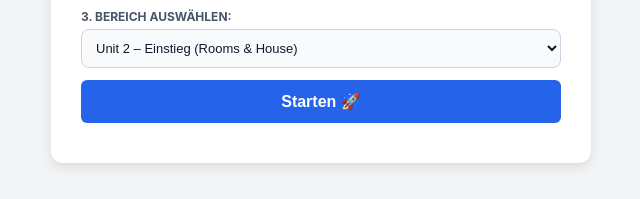
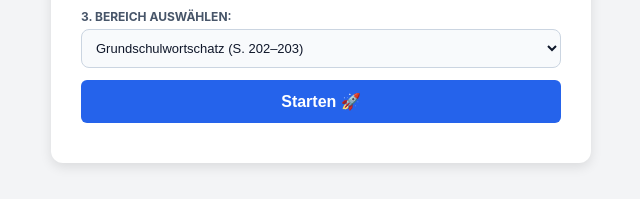
Before and after one commit to DudeThms/Vokabel-Fine, a plain HTML site: page index.html in a window 1280 px wide. Shown: the part 411-610 px from the top of the page, 319-959 px from the left. Drawn offline with Linux system fonts and the light colour scheme.

Commit message:
Enhance vocabulary selection and loading in index.html
Added dynamic content loading and improved structure for vocabulary selection.

```diff
--- a/index.html
+++ b/index.html
@@ -138,6 +138,7 @@
     .btn-next { background-color: #10b981; margin-top: 10px; }
     .btn-next:hover { background-color: #059669; }
 
+    /* Lernmodus Styles */
     .learn-container {
       text-align: left;
       margin-bottom: 15px;
@@ -248,7 +249,9 @@
     </div>
 
     <label id="select-label" for="unit-select">3. Bereich auswählen:</label>
-    <select id="unit-select"></select>
+    <select id="unit-select">
+      <!-- Wird dynamisch per JS befüllt -->
+    </select>
 
     <button id="start-btn" class="action-btn" onclick="startApp()">Starten 🚀</button>
   </div>
@@ -273,7 +276,9 @@
             <th>Deutsch</th>
           </tr>
         </thead>
-        <tbody id="learn-table-body"></tbody>
+        <tbody id="learn-table-body">
+          <!-- Zeilen werden per JS geladen -->
+        </tbody>
       </table>
     </div>
     <div class="pagination-row">
@@ -316,12 +321,13 @@
   </div>
 </div>
 
+<!-- Externe Wortschatz-Datei einbinden -->
 <script src="englisch.js"></script>
 
 <script>
-  let appMode = 'learn';
-  let structMode = 'single';
-  let hiddenColumn = null;
+  let appMode = 'learn';       // 'learn' oder 'quiz'
+  let structMode = 'single';   // 'single' oder 'unit'
+  let hiddenColumn = null;     // null, 'de' oder 'foreign'
 
   let activeVocabList = [];
   let currentLearnPage = 0;
@@ -367,15 +373,22 @@
 
     if (structMode === 'single') {
       const sections = [
-        { val: "u2_intro", label: "Unit 2 – Einstieg (Rooms & House)" },
-        { val: "u2_a", label: "Unit 2 – Part A" },
-        { val: "u2_b", label: "Unit 2 – Part B" },
-        { val: "u2_c", label: "Unit 2 – Part C" },
-        { val: "u2_txt", label: "Unit 2 – Text & Special days" },
-        { val: "u3_intro", label: "Unit 3 – Clubs and hobbies" },
-        { val: "u3_a", label: "Unit 3 – Part A" },
-        { val: "u3_b", label: "Unit 3 – Part B" },
-        { val: "u3_c", label: "Unit 3 – Part C" }
+        { val: "gs_1", label: "Grundschulwortschatz (S. 202–203)" },
+        { val: "hwg_1", label: "Here we go (S. 204–207)" },
+        { val: "u1_1", label: "Unit 1 – The first day at school (S. 210)" },
+        { val: "u1_a", label: "Unit 1 – Part A (S. 211–212)" },
+        { val: "u1_b", label: "Unit 1 – Part B (S. 212–214)" },
+        { val: "u1_c", label: "Unit 1 – Part C & Text (S. 214–215)" },
+        { val: "u2_intro", label: "Unit 2 – Einstieg (S. 217)" },
+        { val: "u2_a", label: "Unit 2 – Part A (S. 217–219)" },
+        { val: "u2_b", label: "Unit 2 – Part B (S. 219)" },
+        { val: "u2_c", label: "Unit 2 – Part C (S. 220–221)" },
+        { val: "u2_txt", label: "Unit 2 – Text & Special days (S. 221–222)" },
+        { val: "u3_intro", label: "Unit 3 – Clubs and hobbies (Einstieg, S. 223)" },
+        { val: "u3_a", label: "Unit 3 – Part A (S. 223–225)" },
+        { val: "u3_b", label: "Unit 3 – Part B (S. 225–226)" },
+        { val: "u3_c", label: "Unit 3 – Part C (S. 226–227)" },
+        { val: "u3_txt", label: "Unit 3 – Text & Shopping (S. 228–229)" }
       ];
 
       sections.forEach(sec => {
@@ -386,8 +399,11 @@
       });
     } else {
       const units = [
-        { val: "unit2", label: "Unit 2 (Ganze Unit)" },
-        { val: "unit3", label: "Unit 3 – Clubs and hobbies (Ganze Unit)" }
+        { val: "grundschule", label: "Grundschulwortschatz (Komplett, S. 202–203)" },
+        { val: "here_we_go", label: "Here we go (Komplett, S. 204–207)" },
+        { val: "unit1", label: "Unit 1 (Komplett, S. 210–215)" },
+        { val: "unit2", label: "Unit 2 (Ganze Unit, S. 217–222)" },
+        { val: "unit3", label: "Unit 3 – Clubs and hobbies (Ganze Unit, S. 223–229)" }
       ];
 
       units.forEach(u => {
@@ -775,6 +791,7 @@
     }
   });
 
+  // Initialisierung beim Laden
   updateDropdownOptions();
 </script>
 
```
